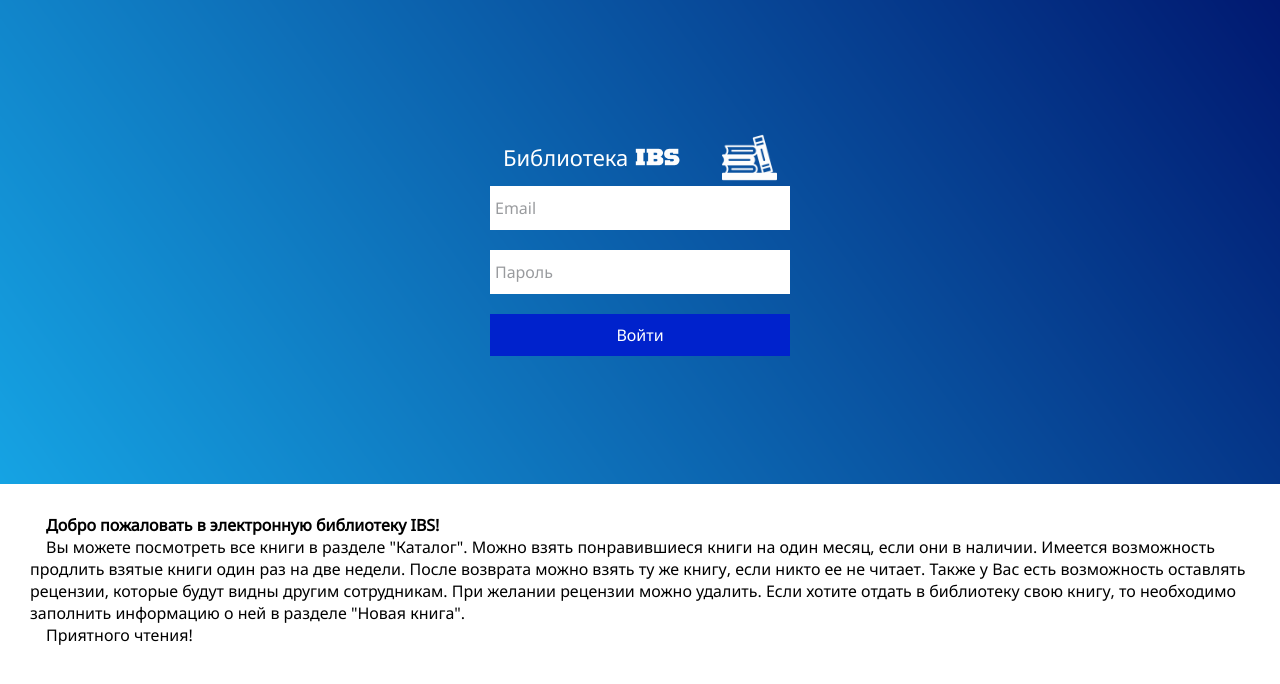
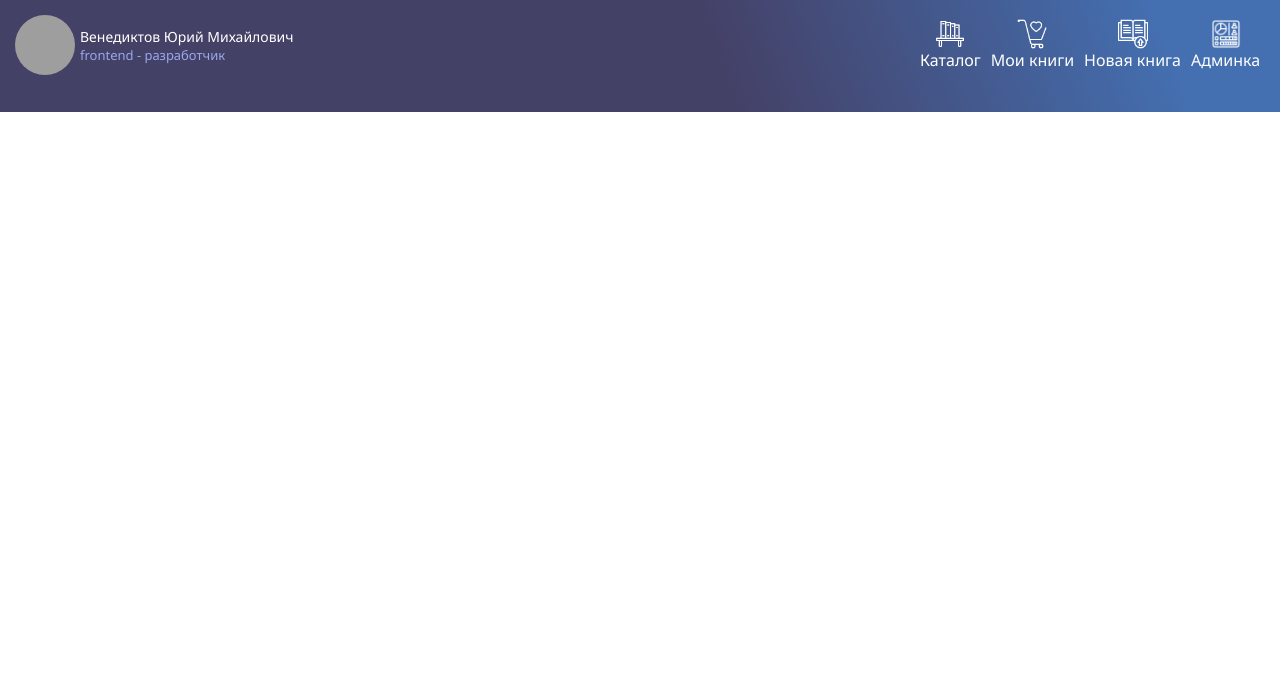
Before and after one commit to NormalMood/IBS_e-library, a React (Create React App) app in the folder frontend/: page /catalog in a window 1280 px wide. Shown: the top 684 px of the page. Built offline with nearby package versions, Linux system fonts and the light colour scheme; grey boxes are pictures that could not be loaded.

Commit message:
refact: add adaptive style for navbar

```diff
--- a/frontend/public/index.css
+++ b/frontend/public/index.css
@@ -5,3 +5,23 @@
     font-family: 'Noto Sans';
     font-style: normal;
 }
+
+#header {
+    position: fixed;
+    width: 100%;
+    top: 0;
+    left: 0;
+    z-index: 50;
+}
+
+#header:before {
+    content: '';
+    position: absolute;
+    top: 0;
+    left: 0;
+    width: 100%;
+    height: 100%;
+    /*background: linear-gradient(69deg, rgba(36,32,77,0.85) 53%, rgba(69,114,182,1) 100%);*/
+    background: linear-gradient(69deg, rgba(68,65,103,1) 56%, rgba(68,112,178,1) 91%);
+    z-index: 2;
+}
--- a/frontend/src/Main.tsx
+++ b/frontend/src/Main.tsx
@@ -5,7 +5,7 @@
 function Main() {
   return (
         <div className="container">
-          <Login />
+          {/* <Login /> */}
         </div>
   );
 }
--- a/frontend/src/components/UI/Navbar/Navbar.module.css
+++ b/frontend/src/components/UI/Navbar/Navbar.module.css
@@ -1,77 +1,335 @@
-.navBackground {
-    background: linear-gradient(69deg, rgba(36,32,77,0.85) 53%, rgba(69,114,182,1) 100%);
+.headerContainer {
+    max-width: 1600px;
+    margin: 0 auto;
+    padding: 10px;
 }
 
-.navContainer {
-    padding: 20px 30px;
+@media (min-width: 768px) {
+    .headerContainer {
+        padding: 15px;
+    }
 }
 
-.profileInfoContainer {
-    /*border: 2px solid red;*/
-    display: inline-grid;
-    grid-template-columns: 90px auto;
-    column-gap: 20px;
+@media (min-width: 1440px) {
+    .headerContainer {
+        padding: 25px;
+    }
 }
 
+
+
+.headerBody {
+    position: relative;
+    display: flex;
+    justify-content: space-between;
+    align-items: center;
+    height: 40px;
+}
+
+@media (min-width: 768px) {
+    .headerBody {
+        height: 50px;
+    }
+}
+
+@media (min-width: 1024px) {
+    .headerBody {
+        height: 60px;
+    }
+}
+
+@media (min-width: 1440px) {
+    .headerBody {
+        height: 90px;
+    }
+}
+
+
+
+.profileInfoContainer {
+    display: inline-grid;
+    grid-template-columns: 40px auto;
+    column-gap: 5px;
+    height: 40px;
+    z-index: 5;
+}
+
+@media (min-width: 768px) {
+    .profileInfoContainer {
+        grid-template-columns: 50px auto;
+        height: 50px;
+    }
+}
+
+@media (min-width: 1024px) {
+    .profileInfoContainer {
+        grid-template-columns: 60px auto;
+        height: 60px;
+    }
+}
+
+@media (min-width: 1440px) {
+    .profileInfoContainer {
+        grid-template-columns: 90px auto;
+        height: 90px;
+    }
+}
+
+
+
 .profileImage {
+    width: 40px;
+    height: 40px;
+    grid-column: 1;
+    cursor: pointer;
+    object-fit: contain;
+    border-radius: 50%;
     object-fit: cover;
+}
+
+@media (min-width: 768px) {
+    .profileImage {
+        width: 50px;
+        height: 50px;
+    }
+}
+
+@media (min-width: 1024px) {
+    .profileImage {
+        width: 60px;
+        height: 60px;
+    }
+}
+
+@media (min-width: 1440px) {
+    .profileImage {
         width: 90px;
         height: 90px;
-    border-radius: 50%;
-    grid-column: 1;
-    cursor: pointer;
+    }
 }
 
+
+
 .employeesInfoContainer {
-    display: grid;
-    grid-column: 2;
-    grid-template-rows: auto 20px 20px auto;
+    display: flex;
+    justify-content: center;
     flex-direction: column;
-    /*border: 2px red solid;*/
 }
 
+
+
 .employeesName {
+    font-size: 12px;
     color: white;
-    grid-row: 2;
 }
 
-.employeesPosition {
-    color: #99A7EB;
+@media (min-width: 1024px) {
+    .employeesName {
         font-size: 14px;
-    grid-row: 3;
+    }
 }
 
-.employeeLinksContainer {
-    display: grid;
-    float: right;
-    height: 90px;
-    grid-template-columns: repeat(3, 100px);
-    column-gap: 20px;
-    text-align: center;
+@media (min-width: 1440px) {
+    .employeesName {
+        font-size: 16px;
+    }
 }
 
-.adminLinksContainer {
-    display: grid;
-    float: right;
-    height: 90px;
-    grid-template-columns: repeat(4, 100px);
-    column-gap: 20px;
-    text-align: center;
+
+
+.employeesPosition {
+    font-size: 12px;
+    color: #99A7EB;
 }
 
+@media (min-width: 1024px) {
+    .employeesPosition {
+        font-size: 13px;
+    }
+}
+
+@media (min-width: 1440px) {
+    .employeesPosition {
+        font-size: 15px;
+    }
+}
+
+
+
+.navMenu {
+    position: fixed;
+    left: 0;
+    top: -100%;
+    width: 100%;
+    height: 100%;
+    background-color: #336791;
+    padding-top: 60px;
+    transition: all 0.3s ease 0s;
+}
+
+.navMenuOpened {
+    top: 0;
+}
+
+@media (min-width: 768px) {
+    .navMenu {
+        display: flex;
+        position: relative;
+        background-color: transparent;
+        z-index: 2;
+        padding: 0;
+        top: 0;
+        justify-content: center;
+        align-items: center;
+        width: 360px;
+    }
+}
+
+@media (min-width: 1440px) {
+    .navMenu {
+        width: 380px;
+    }
+}
+
+
+
+.navList {
+    display: block;
+    margin: 0;
+}
+
+
+
+.navList li {
+    list-style: none;
+    margin-left: 10px;
+    text-decoration: none;
+    padding-top: 10px;
+}
+
+@media (min-width: 768px) {
+    .navList li {
+        padding-top: 0;
+    }
+}
+
+
+
 .navLink {
-    display: grid;
-    grid-template-rows: auto auto;
     text-decoration: none;
     color: white;
-    padding-top: 15px;
+    padding-top: 0px;
 }
 
 .navLink:hover {
     text-decoration: underline;
 }
 
+@media (min-width: 768px) {
+    .navList {
+        display: flex;
+        position: relative;
+        z-index: 2;
+    }
+    .navLink {
+        padding: 0;
+    }
+}
+
+
+
 .navLinkImg {
-    margin: auto auto;
-    width: 37px;
+    display: none;
 }
+
+@media (min-width: 768px) {
+    .navLinkImg {
+        display:flex;
+        width: 28px;
+        margin: 0 auto;
+    }
+}
+
+@media (min-width: 1024px) {
+    .navLinkImg {
+        width: 30px;
+    }
+}
+
+@media (min-width: 1440px) {
+    .navLinkImg {
+        width: 50px;
+    }
+}
+
+
+
+.navLink span {
+    font-size: 16px;
+}
+
+@media (min-width: 1440px) {
+    .navLink span {
+        font-size: 17px;
+    }
+}
+
+
+
+.headerBurger {
+    display: block;
+    position: relative;
+    width: 30px;
+    height: 20px;
+    z-index: 3;
+    cursor: pointer;
+    transition: all 0.3s ease 0s;
+}
+
+.headerBurger:before, .headerBurger:after {
+    content: '';
+    background-color: #fff;
+    position: absolute;
+    width: 100%;
+    height: 2px;
+    left: 0;
+    transition: all 0.3s ease 0s;
+}
+
+.headerBurger:before {
+    top: 0;
+}
+
+.headerBurger:after {
+    bottom: 0;
+}
+
+.headerBurger span {
+    position: absolute;
+    background-color: #fff;
+    width: 100%;
+    height: 2px;
+    top: 9px;
+}
+
+@media (min-width: 768px) {
+    .headerBurger {
+        display: none;
+    }
+}
+
+
+
+.headerBurgerOpened span {
+    transform: scale(0);
+}
+
+.headerBurgerOpened:before {
+    transform: rotate(45deg);
+    top: 9px;
+}
+
+.headerBurgerOpened:after {
+    transform: rotate(-45deg);
+    bottom: 9px;
+}
--- a/frontend/src/components/UI/Navbar/Navbar.tsx
+++ b/frontend/src/components/UI/Navbar/Navbar.tsx
@@ -1,11 +1,22 @@
-import React, { FC } from 'react';
+import React, { FC, useState } from 'react';
 import styles from './Navbar.module.css';
 import { Link } from 'react-router-dom';
 
 const Navbar: FC = () => {
+    const [isBurgerOpened, setIsBurgerOpened] = useState(false)
+    const getBurgerStyle = () => {
+        if (isBurgerOpened)
+            return [styles.headerBurger, styles.headerBurgerOpened].join(' ')
+        return styles.headerBurger
+    }
+    const getMenuStyle = () => {
+        if (isBurgerOpened)
+            return [styles.navMenu, styles.navMenuOpened].join(' ')
+        return styles.navMenu
+    }
     return (
-        <nav className={styles.navBackground}>
-            <div className={styles.navContainer}>
+        <div className={styles.headerContainer}>
+            <div className={styles.headerBody}>
                 <div className={styles.profileInfoContainer}>
                     <img
                         src='https://a1cf74336522e87f135f-2f21ace9a6cf0052456644b80fa06d4f.ssl.cf2.rackcdn.com/images/characters/large/2800/Eddie-Morra.Limitless.webp'
@@ -16,26 +27,42 @@
                                 <span className={styles.employeesPosition}>frontend - разработчик</span>
                     </div>
                 </div>
-                <div className={styles.employeeLinksContainer}>
+                <div
+                    className={getBurgerStyle()}
+                    onClick={() => setIsBurgerOpened(!isBurgerOpened)}
+                >
+                    <span></span>
+                </div>
+                <nav className={getMenuStyle()}>
+                    <ul className={styles.navList}>
+                        <li>
                             <Link to='/catalog' className={styles.navLink}>
                                 <img src='/img/all_books.png' className={styles.navLinkImg} />
                                 <span>Каталог</span>
                             </Link>
+                        </li>
+                        <li>
                             <Link to='/my_books' className={styles.navLink}>
                                 <img src='/img/my_books.png' className={styles.navLinkImg} />
                                 <span>Мои книги</span>
                             </Link>
+                        </li>
+                        <li>
                             <Link to='/new_book' className={styles.navLink}>
                                 <img src='/img/add_books.png' className={styles.navLinkImg} />
                                 <span>Новая книга</span>
                             </Link>
-                    {/* <Link to='/admin_panel' className={styles.navLink}>
+                        </li>
+                        <li>
+                            <Link to='/admin_panel' className={styles.navLink}>
                                 <img src='/img/admin_panel.png' className={styles.navLinkImg} />
                                 <span>Админка</span>
-                    </Link> */}
+                            </Link>
+                        </li>
+                    </ul>
+                </nav>
             </div>
         </div>
-        </nav>
     )
 }
 
--- a/frontend/src/index.tsx
+++ b/frontend/src/index.tsx
@@ -3,7 +3,7 @@
 import Main from './Main';
 import Header from './Header';
 
-const isAuthorized = false
+const isAuthorized = true
 
 const header = ReactDOM.createRoot(
   document.getElementById('header') as HTMLElement
```
Lines whose indentation alone changed are shown as unchanged.
